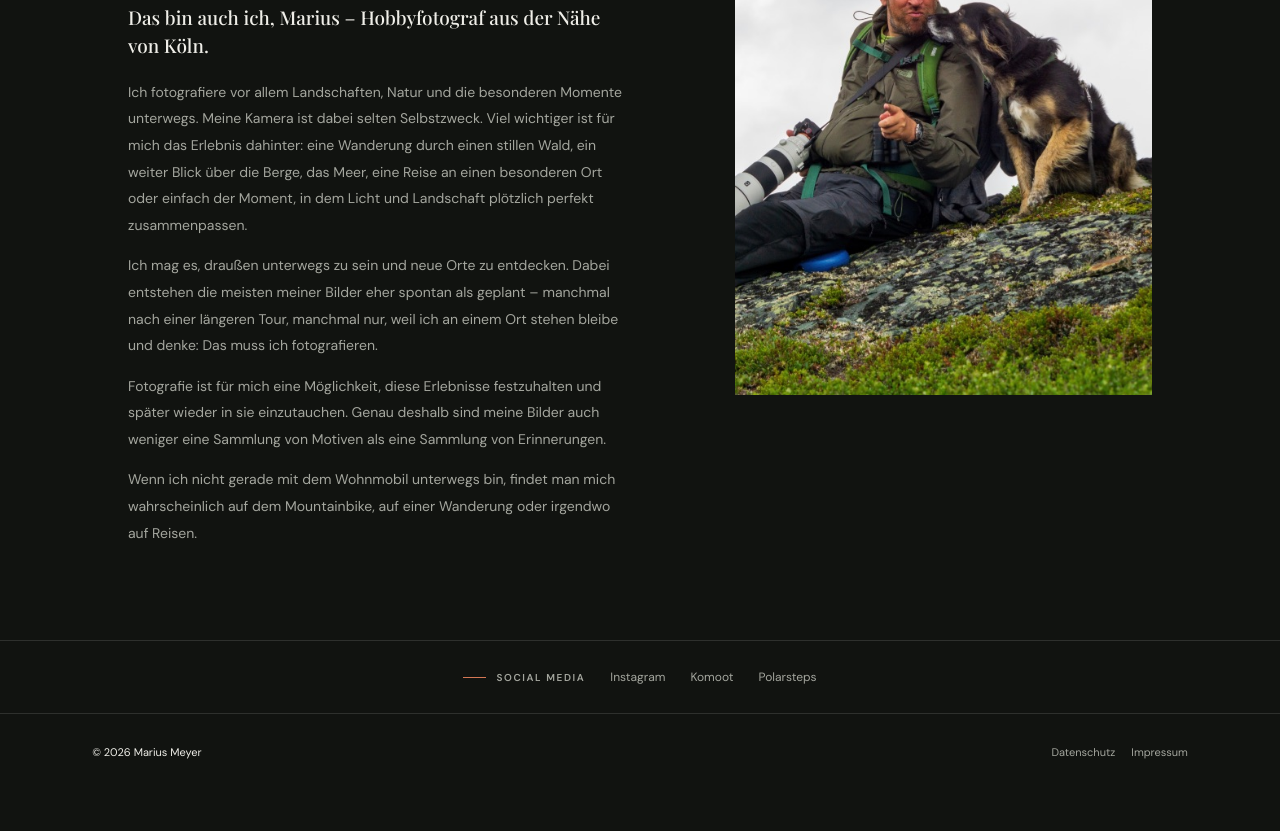
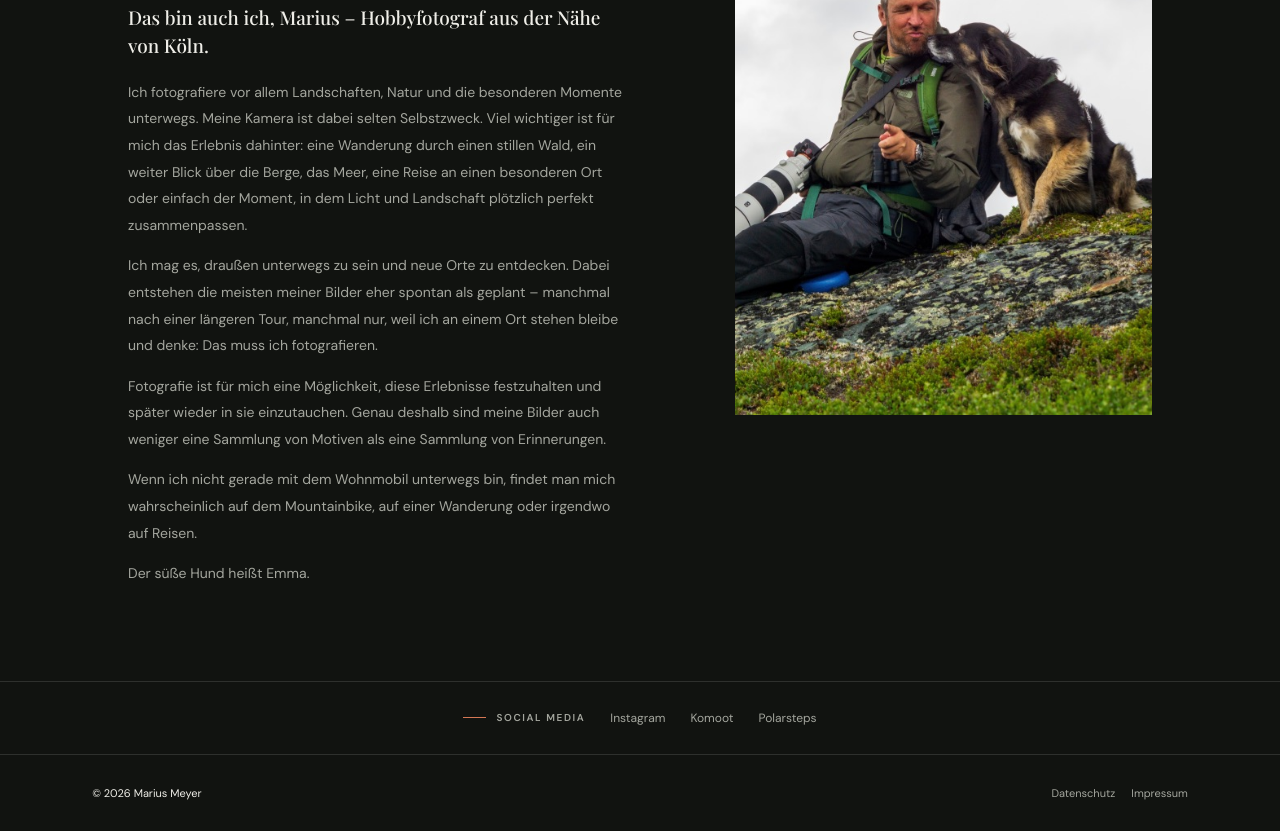
Before and after one commit to kubemme/marius-meyer.org, an Astro site: page /about in a window 1280 px wide. Shown: the part 457-1288 px from the top of the page. Before the commit the page ends 1247 px from the top, so only its background shows below. Built offline with nearby package versions, Linux system fonts and the light colour scheme; Astro itself is replaced by a stand-in of ours; a web font is replaced by a local one.

Commit message:
feat: edit about

```diff
--- a/src/pages/about.astro
+++ b/src/pages/about.astro
@@ -36,6 +36,9 @@ const base = import.meta.env.BASE_URL.endsWith('/')
         Wenn ich nicht gerade mit dem Wohnmobil unterwegs bin, findet man mich wahrscheinlich
         auf dem Mountainbike, auf einer Wanderung oder irgendwo auf Reisen.
       </p>
+      <p>
+        Der süße Hund heißt Emma.
+      </p>
     </div>
     <div class="about-image">
       <img
```
